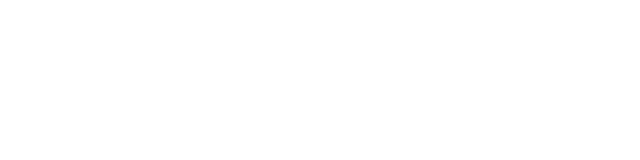
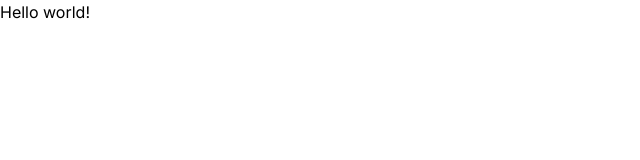
Before and after one commit to Deepacks/f1-squadpro, a Next.js app in the folder frontend/: page / in a window 1280 px wide. Shown: the top 160 px of the page, without its empty margins (0-640 px from the left). Built offline with nearby package versions, Linux system fonts and the light colour scheme.

Commit message:
test linter

```diff
--- a/frontend/app/page.tsx
+++ b/frontend/app/page.tsx
@@ -1,3 +1,5 @@
 export default function Root() {
-  return <main></main>
+  const content = 'Hello world!'
+
+  return <main>{content}</main>
 }
```
